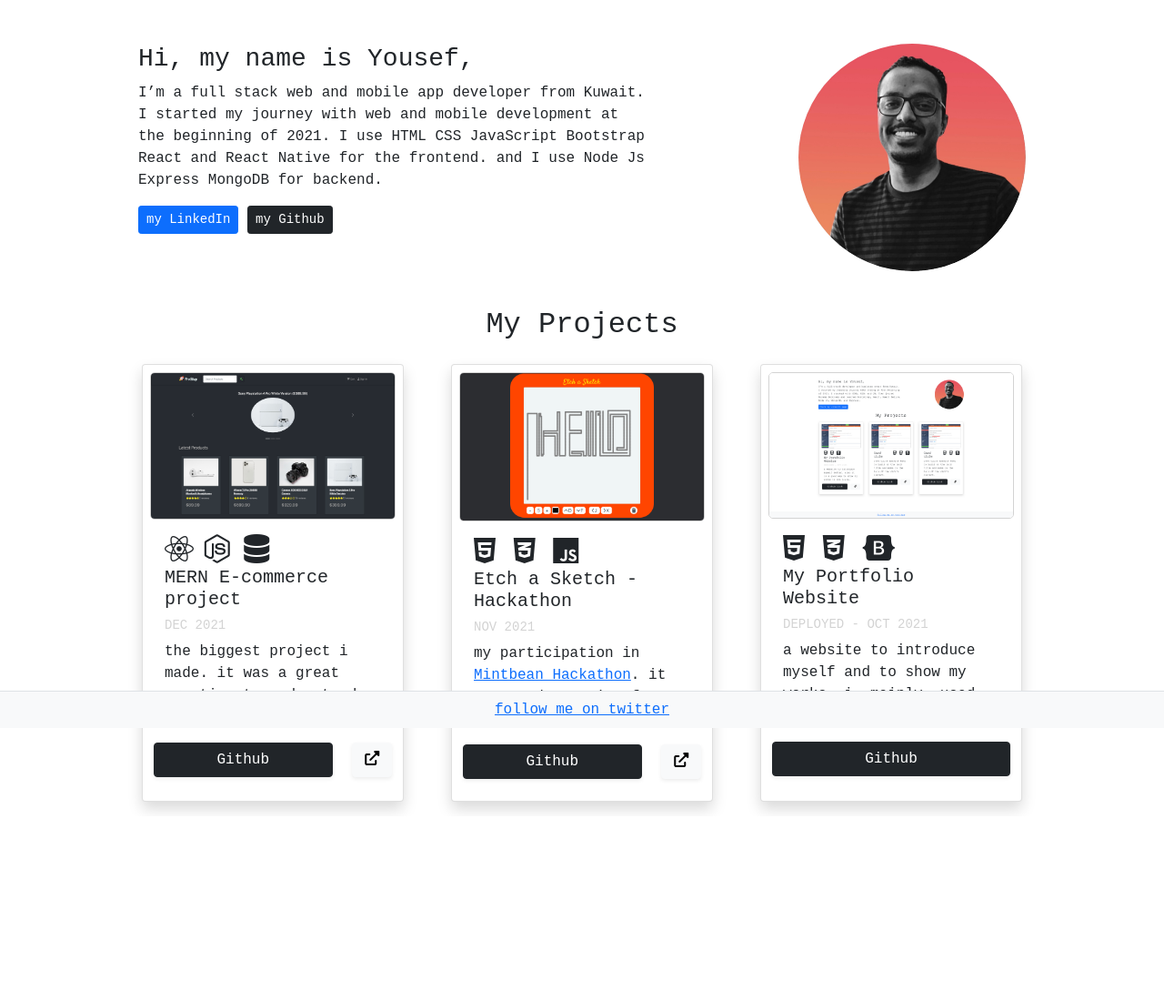
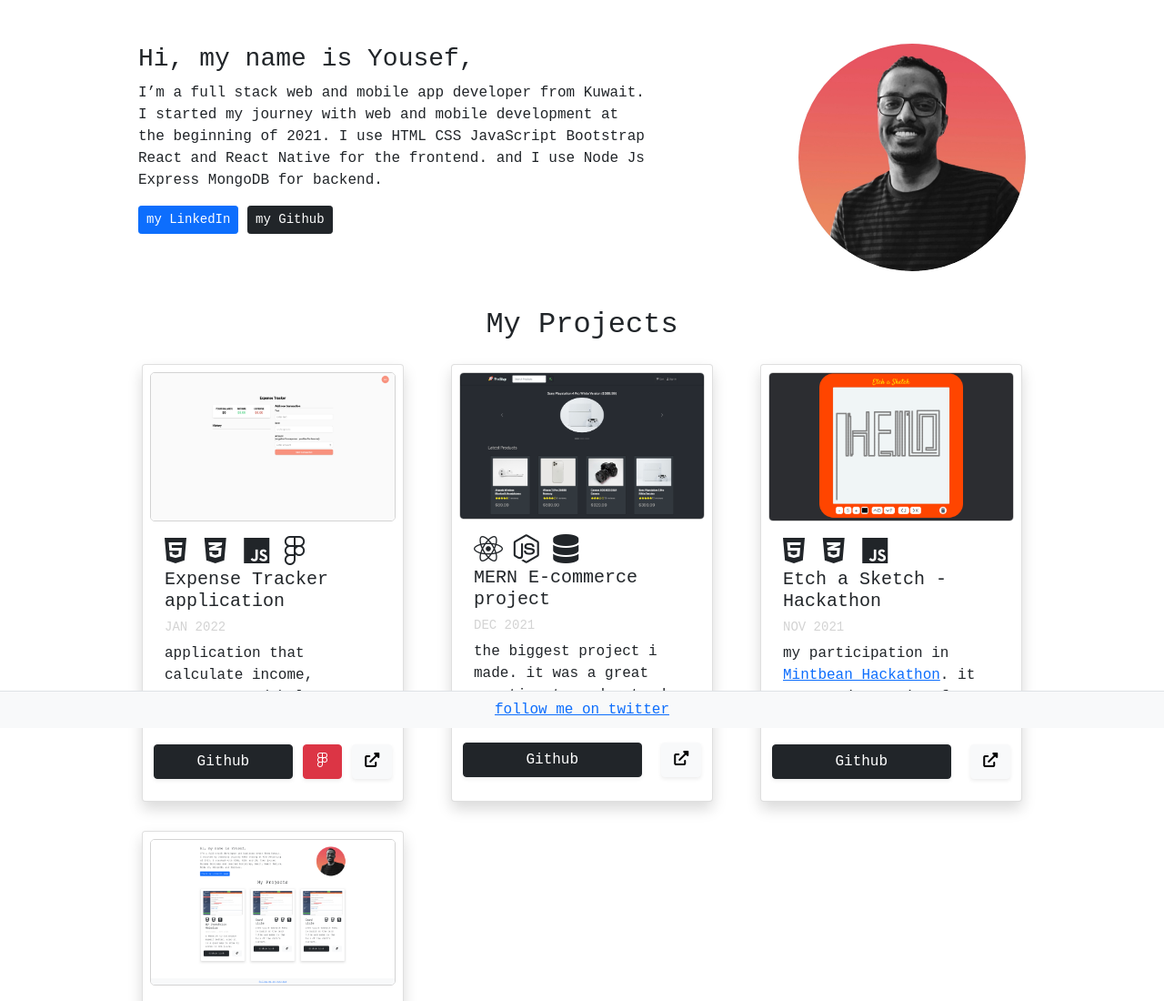
Before and after one commit to YousefProjects/my-portfolio, a plain HTML site: page index.html in a window 1280 px wide. Shown: the top 1100 px of the page at 91% size. Before the commit the page ends 897 px from the top, so only its background shows below. Drawn offline with nearby package versions, Linux system fonts and the light colour scheme.

Commit message:
Expense Tracker Project

```diff
--- a/index.html
+++ b/index.html
@@ -76,6 +76,60 @@
             My Projects
         </h2>
         <div class="row d-flex justify-content-center justify-content-md-between">
+            <!-- Expense Tracker -->
+            <div
+                class="
+                    col-md-2
+                    card
+                    p-2
+                    m-3
+                    shadow
+                    bg-body
+                    rounded
+                "
+                style="width: 18rem"
+            >
+                <img
+                    src="assets/exp-tracker.png"
+                    style="border: 1px solid lightgray;
+                    border-radius: 5px;"
+                />
+                <div class="card-body">
+                    <div class="row">
+                        <i class="col-2 fa-2x fab fa-html5"></i>
+                        <i class="col-2 fa-2x fab fa-css3-alt"></i>
+                        <i class="col-2 fa-2x fab fa-js"></i>
+                        <i class="col-2 fa-2x fab fa-figma"></i>
+                    </div>
+                    <h5 class="card-title mt-1">
+                        Expense Tracker application
+                    </h5>
+                    <h6 class="text-uppercase" style="color: lightgray;
+                    font-size: 14px;">
+                        Jan 2022
+                    </h6>
+                    <p class="card-text">
+                        application that calculate income, expenses and balance. try dark theme.
+                    </p>
+                    <div class="row d-flex justify-content-between">
+                        <a
+                            href="https://github.com/YousefProjects/Expense-tracker-app"
+                            target="_blank"
+                            class="btn btn-dark col-7 shadow-sm"
+                            >Github</a>
+                        <a
+                            href="https://www.figma.com/file/ICEEHeK3ERfqqhjXBB5WJX/Expense-Tracker-Design?node-id=11%3A137"
+                            target="_blank"
+                            class="btn btn-danger col-2 shadow-sm"
+                            ><i class="fab fa-figma"></i></a>
+                            <a
+                            href="https://expense-tracker-app.pages.dev"
+                            target="_blank"
+                            class="btn btn-light col-2 shadow-sm"
+                            ><i class="fas fa-external-link-alt"></i></a>
+                    </div>
+                </div>
+            </div>
             <!-- MERN E-commerce -->
             <div
                 class="
@@ -219,7 +273,7 @@
     </div>
     <footer class="page-footer border-top bg-light mt-3 fixed-bottom">
         <div class="text-center py-2">
-            <a target="_blank" href="https://twitter.com/YousefRiiyad"
+            <a target="_blank" href="https://twitter.com/YousefRiyad_"
                 >follow me on twitter</a
             >
         </div>
```
Also changed, not shown: assets/exp-tracker.png (added).
